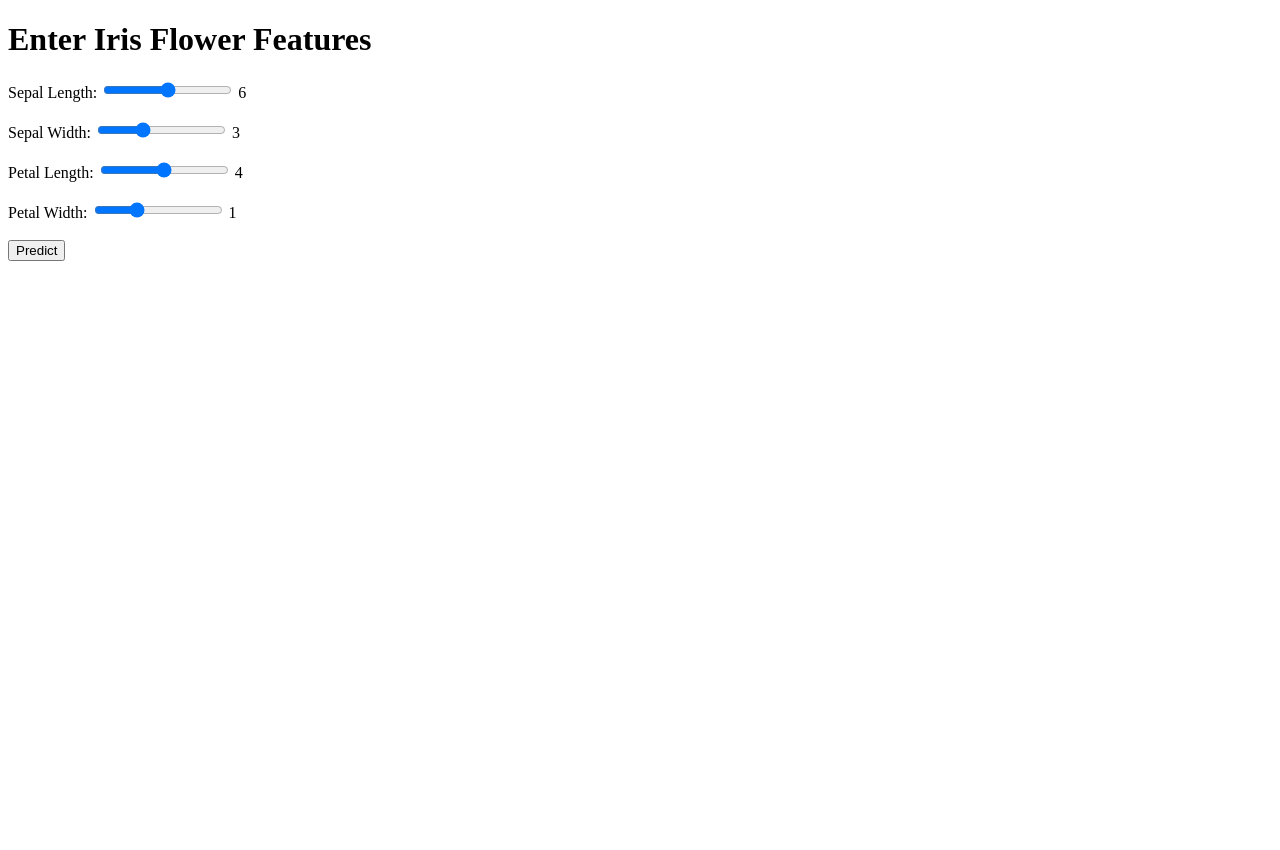
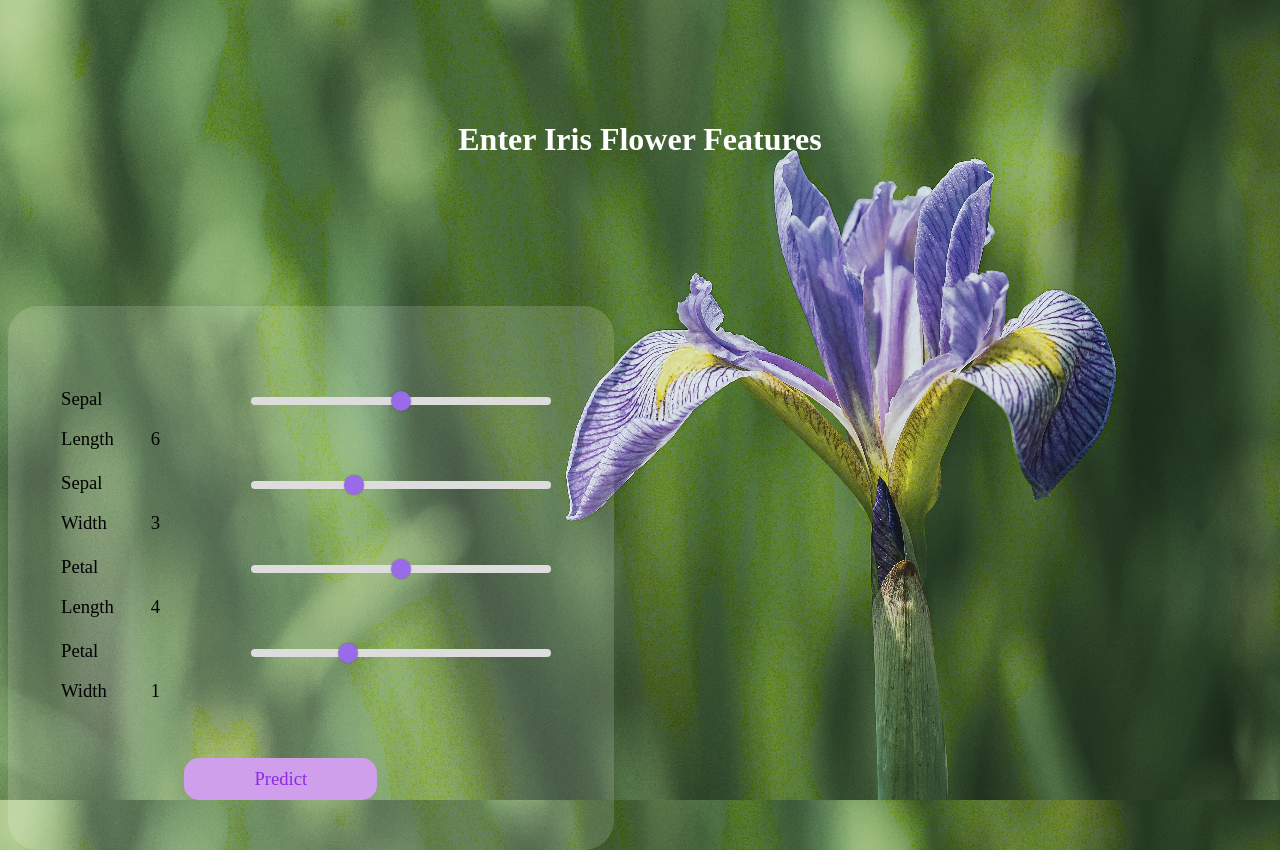
Before and after one commit to aml-dv/Iris_Flower, a Flask app: page /input in a window 1280 px wide. Before the commit the page ends 261 px from the top, so only its background shows below. Run offline with Flask 3, Linux system fonts and the light colour scheme; parts of the project's set-up code (start-up, migrations or seed data) failed here and were passed over.

Commit message:
Updated UI

```diff
--- /dev/null
+++ b/static/css/main.css
@@ -0,0 +1,51 @@
+h1{
+    padding-top:100px;
+    color: rgb(255, 255, 255);
+    font-family: Delius;
+    text-align: center;
+}
+button{
+    /* line-height: 1000px; */
+    font-family: poppins;
+    font-size: 14pt;
+    padding: 10px 70px;
+    background-color: rgb(208, 159, 236);
+    color: blueviolet;
+    border: none;
+    border-radius: 15px;
+    text-decoration: none;
+    margin-left: 25%;
+
+}
+body{
+    background-size:cover;
+    background-repeat: no-repeat;
+    background-attachment: fixed;
+}
+div.text{
+    background-color: rgba(255, 255, 255, 0.154);
+    border-radius: 30px;
+    font-size: 18px;
+    padding: 50px 50px;
+    font-family: poppins;
+    text-align: justify;
+    float: left;
+    width: 40%;
+    line-height: 30px;
+}
+button:hover{
+    background-color: rgb(168, 107, 226);color: rgb(219, 203, 227);
+}
+button:active{background-color: rgb(255, 255, 193);}
+.cont{
+    font-family: poppins;
+    font-size: 14pt;
+    padding: 50px 50px;
+    background-color: rgba(255, 255, 255, 0.154);
+    float: left;
+    width: 40%;
+    padding-left:50px;
+    border-radius: 30px;
+}
+tr{line-height: 40px;}
+strong{font-size: 18pt;color: rgb(62, 19, 114);}
--- a/templates/input.html
+++ b/templates/input.html
@@ -2,38 +2,94 @@
 <html lang="en">
 <head>
     <title>Input Features</title>
+    <link href="./static/css/main.css" rel="stylesheet" />
     <script>
         function updateValue(slider, outputId) {
             document.getElementById(outputId).innerText = slider.value;
         }
     </script>
+    <style>
+        input[type="range"] {
+          -webkit-appearance: none;  /* Remove default styling in Chrome/Safari */
+          width: 300px;
+          height: 8px;
+          background: #ddd;
+          border-radius: 5px;
+          outline: none;
+          margin: 10px 0;
+        }
+
+        input[type="range"]::-webkit-slider-thumb {
+          -webkit-appearance: none;
+          appearance: none;
+          width: 20px;
+          height: 20px;
+          background:rgb(153, 107, 232);
+          border-radius: 50%;
+          cursor: pointer;
+          transition: background 0.3s ease;
+          border: none;
+          box-shadow: 0 0 2px rgba(0,0,0,0.3);
+        }
+
+        input[type="range"]::-webkit-slider-thumb:hover {
+          background:rgb(216, 236, 116);
+        }
+
+        input[type="range"]::-moz-range-thumb {
+          width: 20px;
+          height: 20px;
+          background:rgb(153, 107, 232);
+          border-radius: 50%;
+          cursor: pointer;
+          border: none;
+        }
+        input.tab{margin-left:100px;}
+        </style>
+
 </head>
-<body>
+<body background="./static/pexels-chris-f-38966-17013937.jpg">
     <h1>Enter Iris Flower Features</h1>
-    <form action="/predict" method="post">
-        <label>Sepal Length:</label>
-        <input type="range" id="sepal_length" name="sepal_length" min="4" max="8" step="0.1" value="6"
+    <form class="cont" action="/predict" method="post" style="margin-top:10%">
+        <table style="margin-top: 20px;">
+            <tr>
+              <td><label for="sepal_length">Sepal Length</label></td>
+              <td>
+                <input class="tab" type="range" id="sepal_length" name="sepal_length" min="4" max="8" step="0.1" value="6"
                        oninput="updateValue(this, 'sepal_length_value')">
                 <span id="sepal_length_value">6</span>
-        <br><br>
+              </td>
+            </tr>
 
-        <label>Sepal Width:</label>
-        <input type="range" id="sepal_width" name="sepal_width" min="2" max="5" step="0.1" value="3"
+            <tr>
+              <td><label for="sepal_width">Sepal Width</label></td>
+              <td>
+                <input class="tab" type="range" id="sepal_width" name="sepal_width" min="2" max="5" step="0.1" value="3"
                        oninput="updateValue(this, 'sepal_width_value')">
                 <span id="sepal_width_value">3</span>
-        <br><br>
+              </td>
+            </tr>
 
-        <label>Petal Length:</label>
-        <input type="range" id="petal_length" name="petal_length" min="1" max="7" step="0.1" value="4"
+            <tr>
+              <td><label for="petal_length">Petal Length</label></td>
+              <td>
+                <input class="tab" type="range" id="petal_length" name="petal_length" min="1" max="7" step="0.1" value="4"
                        oninput="updateValue(this, 'petal_length_value')">
                 <span id="petal_length_value">4</span>
-        <br><br>
+              </td>
+            </tr>
 
-        <label>Petal Width:</label>
-        <input type="range" id="petal_width" name="petal_width" min="0.1" max="3" step="0.1" value="1"
+            <tr>
+              <td><label for="petal_width">Petal Width</label></td>
+              <td>
+                <input class="tab" type="range" id="petal_width" name="petal_width" min="0.1" max="3" step="0.1" value="1"
                        oninput="updateValue(this, 'petal_width_value')">
                 <span id="petal_width_value">1</span>
-        <br><br>
+              </td>
+            </tr>
+            <tr><td><br/></td></tr>
+          </table>
+
 
         <button type="submit">Predict</button>
     </form>
```
Also changed, not shown: templates/output.html (+5 -3 lines), templates/welcome.html (+15 -3 lines), static/pexels-chris-f-38966-17013937.jpg (added). Lines whose indentation alone changed are shown as unchanged.
